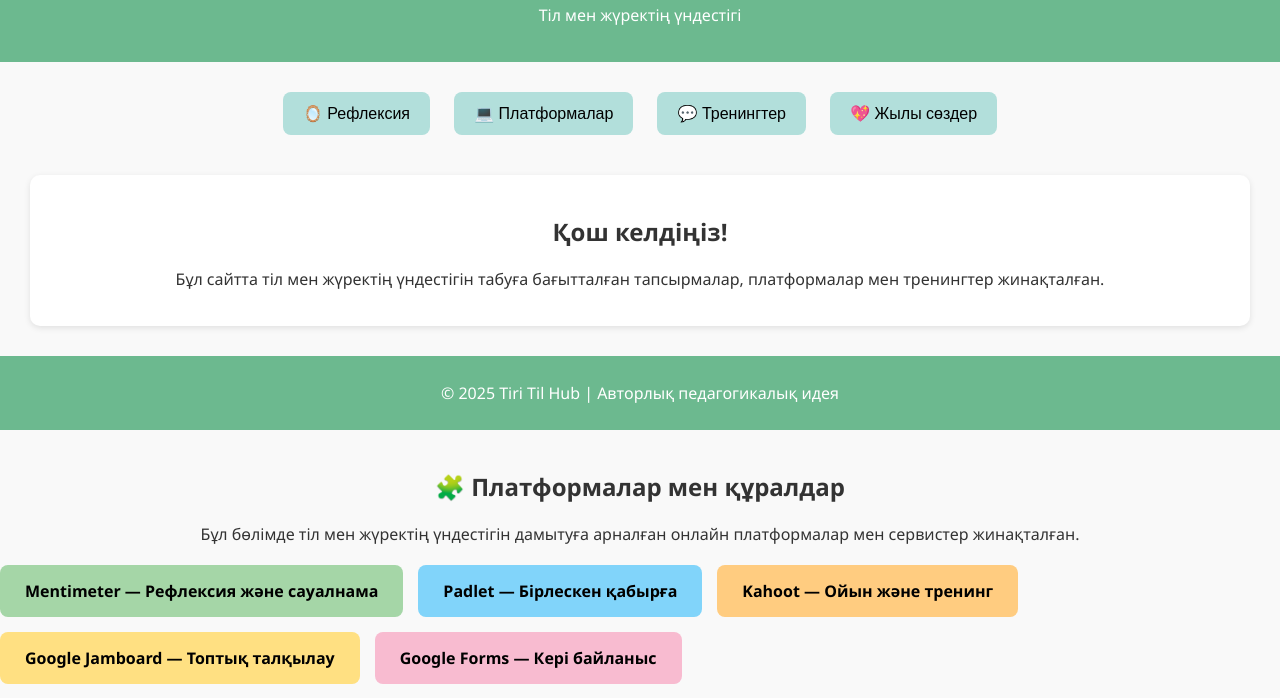
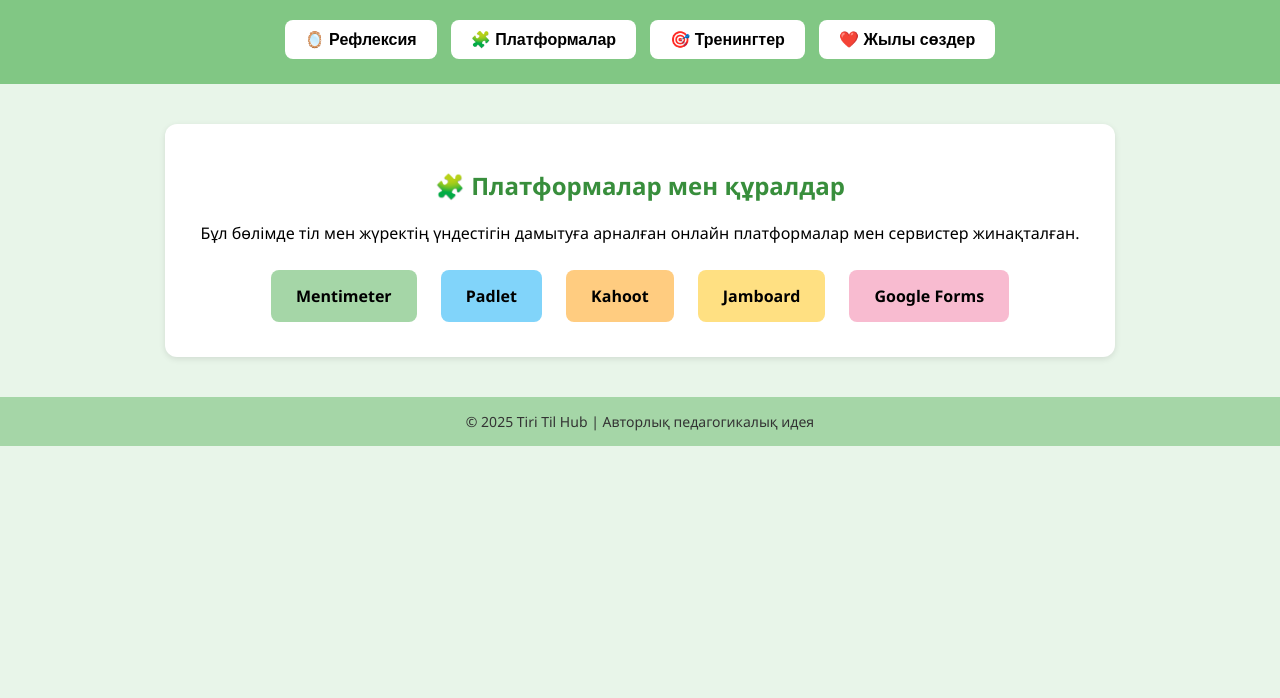
Before and after one commit to zanelsegebaeva8-hash/tiri---til-, a plain HTML site: page index.html in a window 1280 px wide. Shown: the part 102-800 px from the top of the page. Drawn offline with Linux system fonts and the light colour scheme.

Commit message:
Update index.html

```diff
--- a/index.html
+++ b/index.html
@@ -1,51 +1,136 @@
 <!DOCTYPE html>
 <html lang="kk">
 <head>
-  <meta charset="UTF-8">
-  <meta name="viewport" content="width=device-width, initial-scale=1.0">
+  <meta charset="UTF-8" />
+  <meta name="viewport" content="width=device-width, initial-scale=1.0" />
   <title>Tiri Til Hub</title>
-  <link rel="stylesheet" href="style.css">
+  <style>
+    body {
+      font-family: "Segoe UI", sans-serif;
+      background-color: #e8f5e9;
+      margin: 0;
+      padding: 0;
+      text-align: center;
+    }
+
+    header {
+      background-color: #81c784;
+      color: white;
+      padding: 20px;
+    }
+
+    h1 {
+      margin: 0;
+    }
+
+    nav {
+      margin-top: 15px;
+    }
+
+    nav button {
+      background: white;
+      border: none;
+      border-radius: 8px;
+      margin: 5px;
+      padding: 10px 20px;
+      font-size: 16px;
+      cursor: pointer;
+      font-weight: bold;
+    }
+
+    section {
+      margin: 40px auto;
+      width: 90%;
+      max-width: 900px;
+      background: white;
+      border-radius: 12px;
+      padding: 25px;
+      box-shadow: 0 2px 6px rgba(0, 0, 0, 0.1);
+    }
+
+    h2 {
+      color: #388e3c;
+    }
+
+    a.platform-link {
+      display: inline-block;
+      padding: 15px 25px;
+      border-radius: 8px;
+      text-decoration: none;
+      color: black;
+      font-weight: bold;
+      margin: 10px;
+    }
+
+    footer {
+      background-color: #a5d6a7;
+      padding: 15px;
+      font-size: 14px;
+      color: #333;
+    }
+  </style>
 </head>
+
 <body>
   <header>
-    <h1>🌿 Tiri Til Hub</h1>
+    <h1>Tiri Til Hub</h1>
     <p>Тіл мен жүректің үндестігі</p>
+    <nav>
+      <button onclick="showSection('refleksiya')">🪞 Рефлексия</button>
+      <button onclick="showSection('platformalar')">🧩 Платформалар</button>
+      <button onclick="showSection('treningter')">🎯 Тренингтер</button>
+      <button onclick="showSection('zhyly-sozder')">❤️ Жылы сөздер</button>
+    </nav>
   </header>
 
-  <main>
-    <section class="menu">
-      <button onclick="openSection('refleksiya')">🪞 Рефлексия</button>
-      <button onclick="openSection('platformalar')">💻 Платформалар</button>
-      <button onclick="openSection('treningter')">💬 Тренингтер</button>
-      <button onclick="openSection('zhylysuzder')">💖 Жылы сөздер</button>
-    </section>
+  <!-- Рефлексия -->
+  <section id="refleksiya" style="display: none;">
+    <h2>🪞 Рефлексия</h2>
+    <p>Бұл бөлімде сабақтан кейін өз ойыңды, сезіміңді және жетістігіңді талдауға арналған ресурстар бар.</p>
+    <a href="https://www.mentimeter.com/" target="_blank" class="platform-link" style="background:#a5d6a7;">Mentimeter</a>
+    <a href="https://padlet.com/" target="_blank" class="platform-link" style="background:#81d4fa;">Padlet</a>
+    <a href="https://forms.google.com/" target="_blank" class="platform-link" style="background:#f8bbd0;">Google Forms</a>
+  </section>
 
-    <section id="content" class="content">
-      <h2>Қош келдіңіз!</h2>
-      <p>Бұл сайтта тіл мен жүректің үндестігін табуға бағытталған тапсырмалар, платформалар мен тренингтер жинақталған.</p>
-    </section>
-  </main>
+  <!-- Платформалар -->
+  <section id="platformalar">
+    <h2>🧩 Платформалар мен құралдар</h2>
+    <p>Бұл бөлімде тіл мен жүректің үндестігін дамытуға арналған онлайн платформалар мен сервистер жинақталған.</p>
+
+    <a href="https://www.mentimeter.com/" target="_blank" class="platform-link" style="background:#a5d6a7;">Mentimeter</a>
+    <a href="https://padlet.com/" target="_blank" class="platform-link" style="background:#81d4fa;">Padlet</a>
+    <a href="https://kahoot.com/" target="_blank" class="platform-link" style="background:#ffcc80;">Kahoot</a>
+    <a href="https://jamboard.google.com/" target="_blank" class="platform-link" style="background:#ffe082;">Jamboard</a>
+    <a href="https://forms.google.com/" target="_blank" class="platform-link" style="background:#f8bbd0;">Google Forms</a>
+  </section>
+
+  <!-- Тренингтер -->
+  <section id="treningter" style="display: none;">
+    <h2>🎯 Тренингтер</h2>
+    <p>Тіл мен қарым-қатынас дағдыларын дамытуға арналған онлайн тренингтер.</p>
+    <a href="https://kahoot.com/" target="_blank" class="platform-link" style="background:#ffcc80;">Kahoot</a>
+    <a href="https://quizizz.com/" target="_blank" class="platform-link" style="background:#b39ddb;">Quizizz</a>
+    <a href="https://edpuzzle.com/" target="_blank" class="platform-link" style="background:#80deea;">Edpuzzle</a>
+  </section>
+
+  <!-- Жылы сөздер -->
+  <section id="zhyly-sozder" style="display: none;">
+    <h2>❤️ Жылы сөздер</h2>
+    <p>Мұнда мотивациялық және рухани шабыт беретін сөздер жинақталған.</p>
+    <blockquote>“Тіл – халықтың жаны.”</blockquote>
+    <blockquote>“Жақсы сөз – жарым ырыс.”</blockquote>
+    <blockquote>“Мейірім мен сүйіспеншілік жүректен басталады.”</blockquote>
+  </section>
 
   <footer>
-    <p>© 2025 Tiri Til Hub | Авторлық педагогикалық идея</p>
+    © 2025 Tiri Til Hub | Авторлық педагогикалық идея
   </footer>
 
-  <script src="script.js"></script>
-<section id="platformalar" style="margin-top: 40px;">
-  <h2>🧩 Платформалар мен құралдар</h2>
-  <p>Бұл бөлімде тіл мен жүректің үндестігін дамытуға арналған онлайн платформалар мен сервистер жинақталған.</p>
-
-  <div style="display: flex; flex-wrap: wrap; gap: 15px; margin-top: 20px;">
-    <a href="https://www.mentimeter.com/" target="_blank" style="background:#a5d6a7; padding:15px 25px; border-radius:8px; text-decoration:none; color:black; font-weight:bold;">Mentimeter — Рефлексия және сауалнама</a>
-
-    <a href="https://padlet.com/" target="_blank" style="background:#81d4fa; padding:15px 25px; border-radius:8px; text-decoration:none; color:black; font-weight:bold;">Padlet — Бірлескен қабырға</a>
-
-    <a href="https://kahoot.com/" target="_blank" style="background:#ffcc80; padding:15px 25px; border-radius:8px; text-decoration:none; color:black; font-weight:bold;">Kahoot — Ойын және тренинг</a>
-
-    <a href="https://jamboard.google.com/" target="_blank" style="background:#ffe082; padding:15px 25px; border-radius:8px; text-decoration:none; color:black; font-weight:bold;">Google Jamboard — Топтық талқылау</a>
-
-    <a href="https://forms.google.com/" target="_blank" style="background:#f8bbd0; padding:15px 25px; border-radius:8px; text-decoration:none; color:black; font-weight:bold;">Google Forms — Кері байланыс</a>
-  </div>
-</section>
+  <script>
+    function showSection(id) {
+      document.querySelectorAll("section").forEach(sec => sec.style.display = "none");
+      document.getElementById(id).style.display = "block";
+    }
+  </script>
 </body>
-</html
+</html>
```
